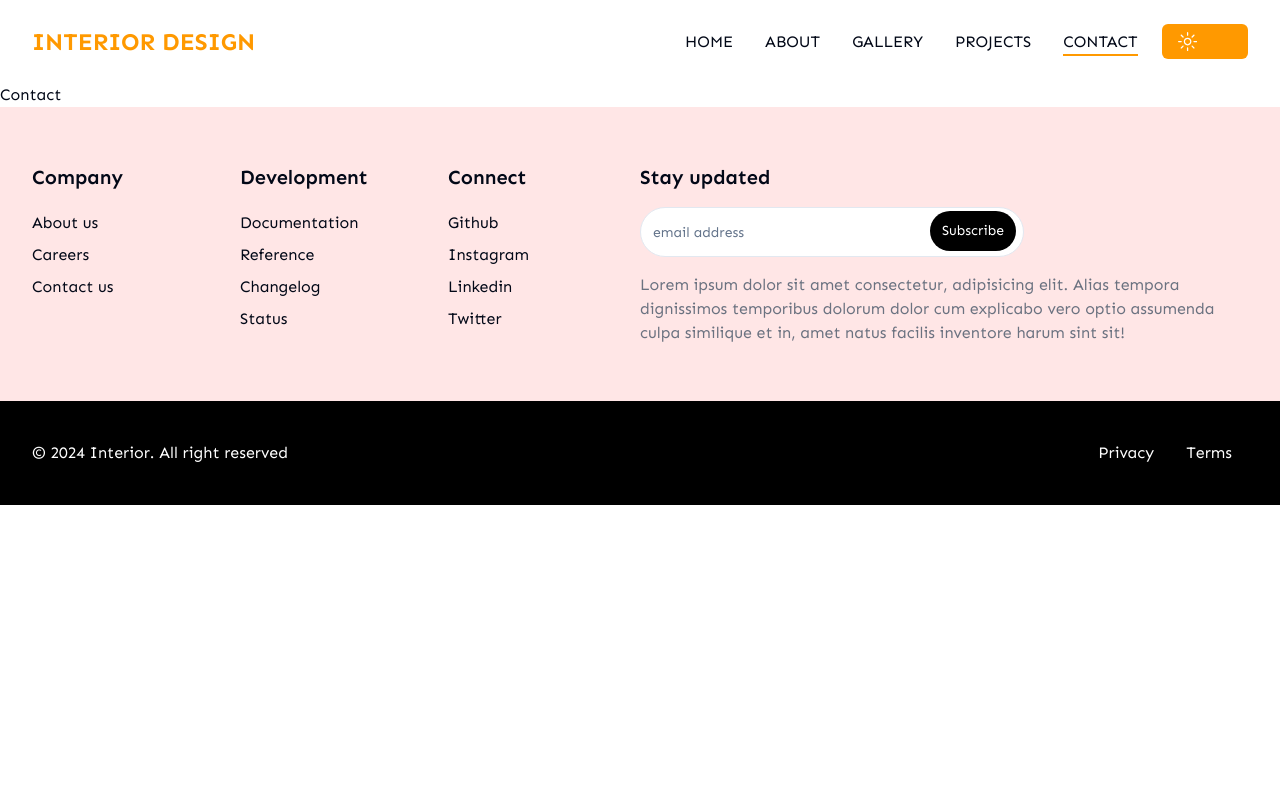
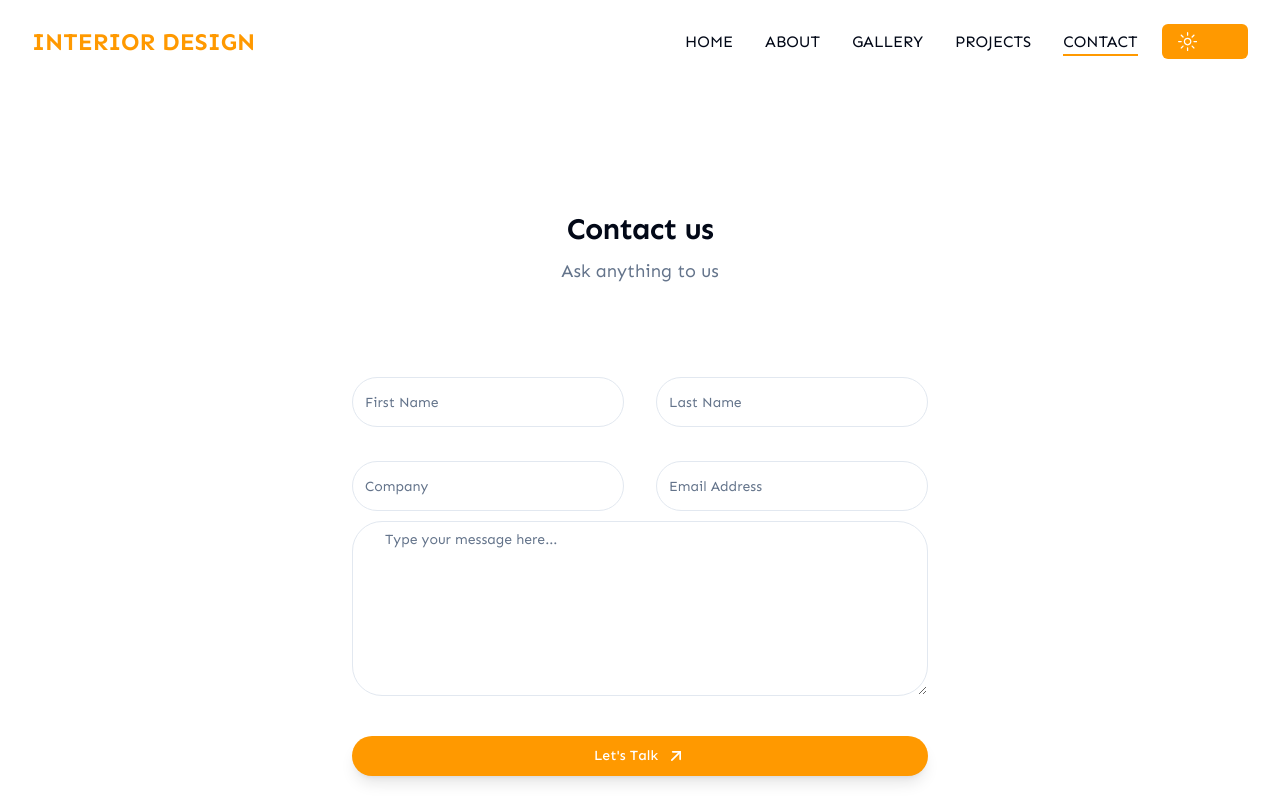
Before and after one commit to Lambertn33/interior-next-app, a Next.js app: page /contact in a window 1280 px wide. Shown: the top 800 px of the page. Built offline with nearby package versions, Linux system fonts and the light colour scheme.

Commit message:
feat: add contact section

```diff
--- a/app/contact/page.tsx
+++ b/app/contact/page.tsx
@@ -1,7 +1,63 @@
-import React from "react";
+"use client";
+
+import { Input } from "@/components/ui/input";
+import { Textarea } from "@/components/ui/textarea";
+import { Switch } from "@headlessui/react";
+import { Button } from "@/components/ui/button";
+import { TbArrowUpRight } from "react-icons/tb";
+import { useState } from "react";
+
+const classNames = (...classes: any[]) => {
+  return classes.filter(Boolean).join(" ");
+};
 
 const Contact = () => {
-  return <div>Contact</div>;
+  const [agreed, setAgreed] = useState(false);
+  return (
+    <div className="px-6 py-24 sm:py-32 lg:px-8">
+      <div className="mx-auto max-w-2xl text-center">
+        <h2 className="text-3xl font-bold tracking-tight sm:text:4xl">
+          Contact us
+        </h2>
+        <p className="mt-2 text-lg leading-8 text-muted-foreground">
+          Ask anything to us
+        </p>
+      </div>
+
+      <form action="" className="mx-auto mt-16 max-w-xl sm:mt-20">
+        <div className="grid grid-cols-1 gap-x-8 gap-y-6 sm:grid-cols-2">
+          <div className="mt-2.5">
+            <Input type="text" placeholder="First Name" />
+          </div>
+          <div className="mt-2.5">
+            <Input type="text" placeholder="Last Name" />
+          </div>
+
+          <div className="sm:cols-span-2">
+            <div className="mt-2.5">
+              <Input type="text" placeholder="Company" />
+            </div>
+          </div>
+
+          <div className="sm:cols-span-2">
+            <div className="mt-2.5">
+              <Input type="email" placeholder="Email Address" />
+            </div>
+          </div>
+        </div>
+        <div className="sm:cols-span-2 mt-2.5">
+          <div className="mt-2.5">
+            <Textarea placeholder="Type your message here..." />
+          </div>
+        </div>
+        <div className="mt-10">
+          <Button className="w-full flex items-center px-8 py-3 text-white rounded-full shadow-lg hover:bg-gray-800 hover:ring-2 hover:ring-gray-950 ring-offset-2">
+            Let's Talk <TbArrowUpRight className="w-5 h-5 ml-2" />
+          </Button>
+        </div>
+      </form>
+    </div>
+  );
 };
 
 export default Contact;
--- a/components/ui/textarea.tsx
+++ b/components/ui/textarea.tsx
@@ -1,6 +1,6 @@
-import * as React from "react"
+import * as React from "react";
 
-import { cn } from "@/lib/utils"
+import { cn } from "@/lib/utils";
 
 export interface TextareaProps
   extends React.TextareaHTMLAttributes<HTMLTextAreaElement> {}
@@ -10,15 +10,15 @@
     return (
       <textarea
         className={cn(
-          "flex min-h-[80px] w-full rounded-md border border-input bg-background px-3 py-2 text-sm ring-offset-background placeholder:text-muted-foreground focus-visible:outline-none focus-visible:ring-2 focus-visible:ring-ring focus-visible:ring-offset-2 disabled:cursor-not-allowed disabled:opacity-50",
+          "flex min-h-[175px] w-full rounded-[30px] border border-input bg-background px-8 py-2 text-sm ring-offset-background placeholder:text-muted-foreground focus-visible:outline-none focus-visible:ring-2 focus-visible:ring-ring focus-visible:ring-offset-2 disabled:cursor-not-allowed disabled:opacity-50",
           className
         )}
         ref={ref}
         {...props}
       />
-    )
+    );
   }
-)
-Textarea.displayName = "Textarea"
+);
+Textarea.displayName = "Textarea";
 
-export { Textarea }
+export { Textarea };
```
